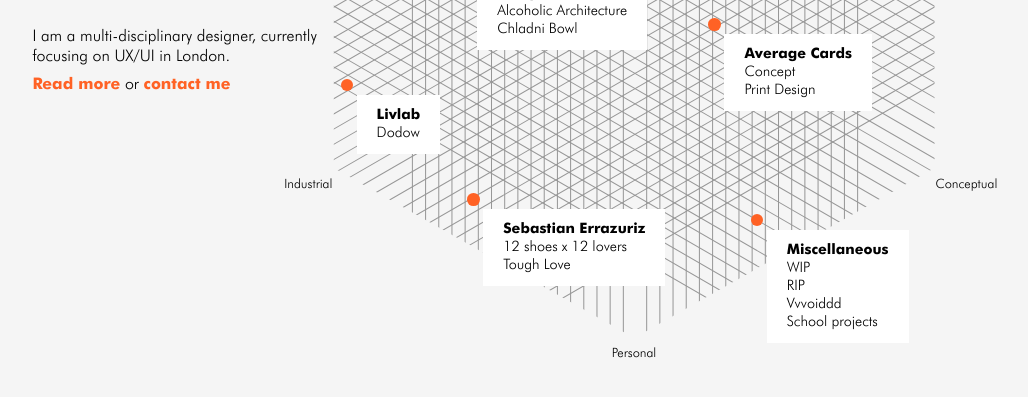
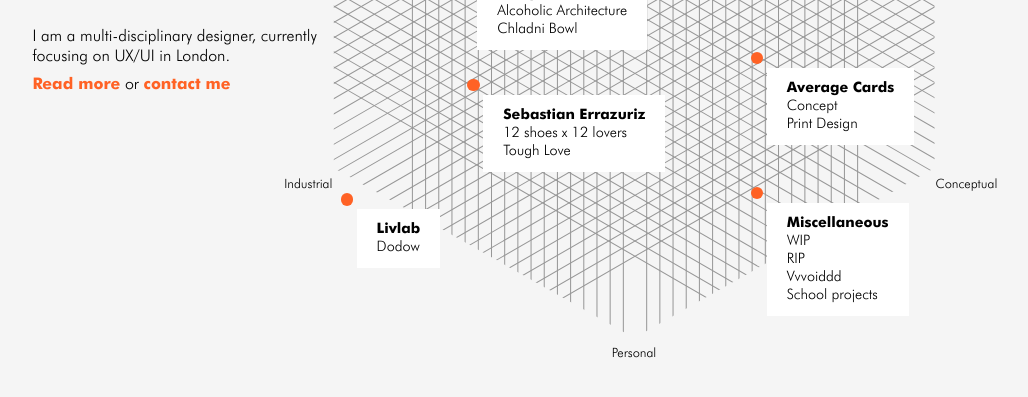
Before and after one commit to audreymgr/audreymgr.github.io, a Jekyll site: the page built from index.html, in a window 1280 px wide. Shown: the top 397 px of the page, without its empty margins (6-1034 px from the left). Built offline with Jekyll 4.4.1, drawn with Linux system fonts in a browser that asks for light colours.

Commit message:
projects_position12

```diff
--- a/index.html
+++ b/index.html
@@ -52,7 +52,7 @@
                     </ul>
                 </a>
             </li>
-            <li style="left: 25%; top: 81%;">
+            <li style="left: 25%; top: 64%;">
                 <a href="/work/sebastianerrazuriz.html">
                     <h2>Sebastian Errazuriz</h2>
                     <ul>
@@ -61,7 +61,7 @@
                     </ul>
                 </a>
             </li>
-            <li style="left: 4%; top: 64%;">
+            <li style="left: 4%; top: 81%;">
                 <a href="/work/livlab.html">
                     <h2>Livlab</h2>
                     <ul>
@@ -69,7 +69,7 @@
                     </ul>
                 </a>
             </li>
-            <li style="left: 65%; top: 55%;">
+            <li style="left: 72%; top: 60%;">
                 <a href="/work/averagecards.html">
                     <h2>Average Cards</h2>
                     <ul>
@@ -78,7 +78,7 @@
                     </ul>
                 </a>
             </li>
-            <li style="left: 72%; top: 84%;">
+            <li style="left: 72%; top: 80%;">
                 <a href="/work/miscellaneous.html">
                     <h2>Miscellaneous</h2>
                     <ul>
```
